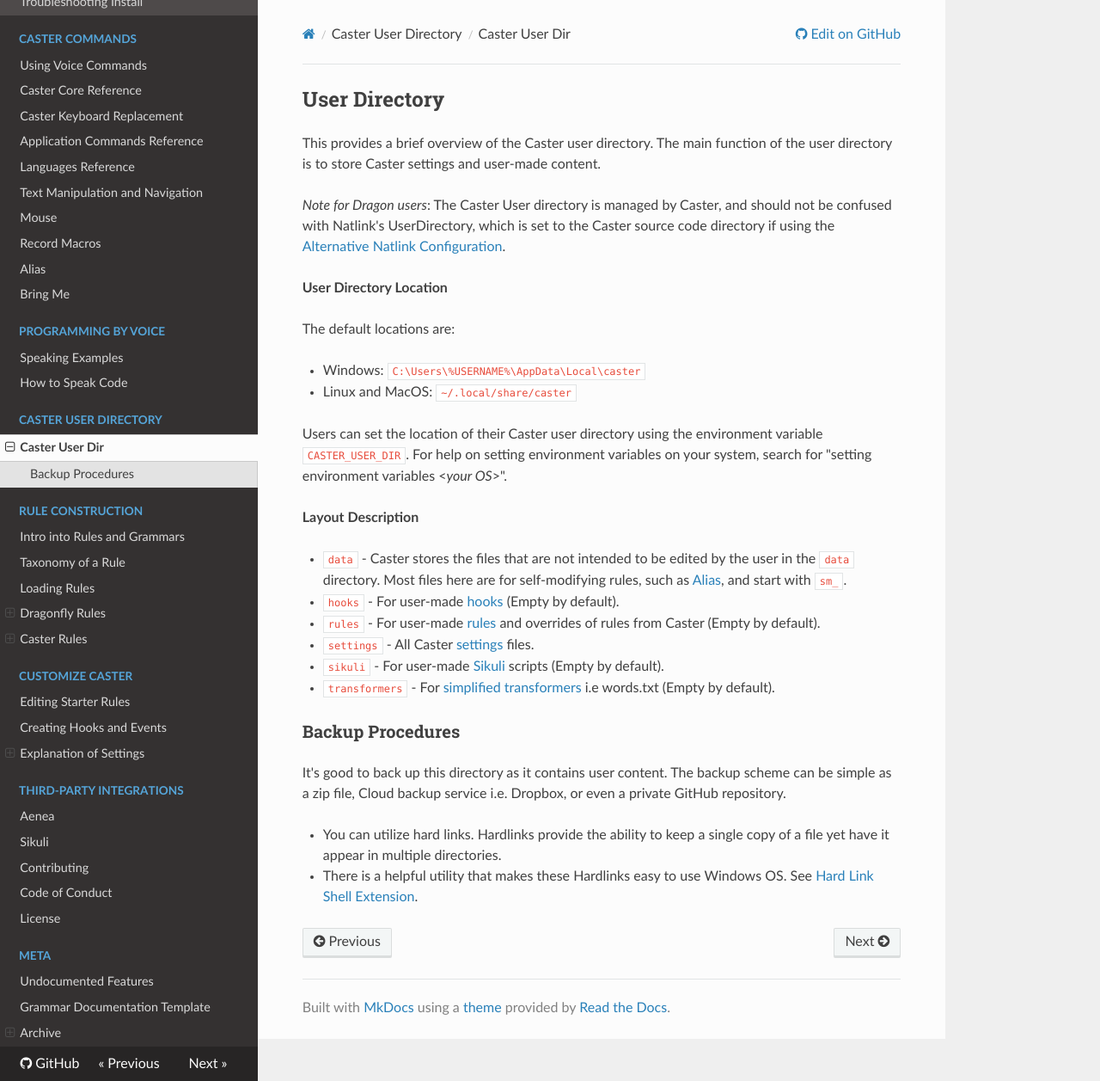
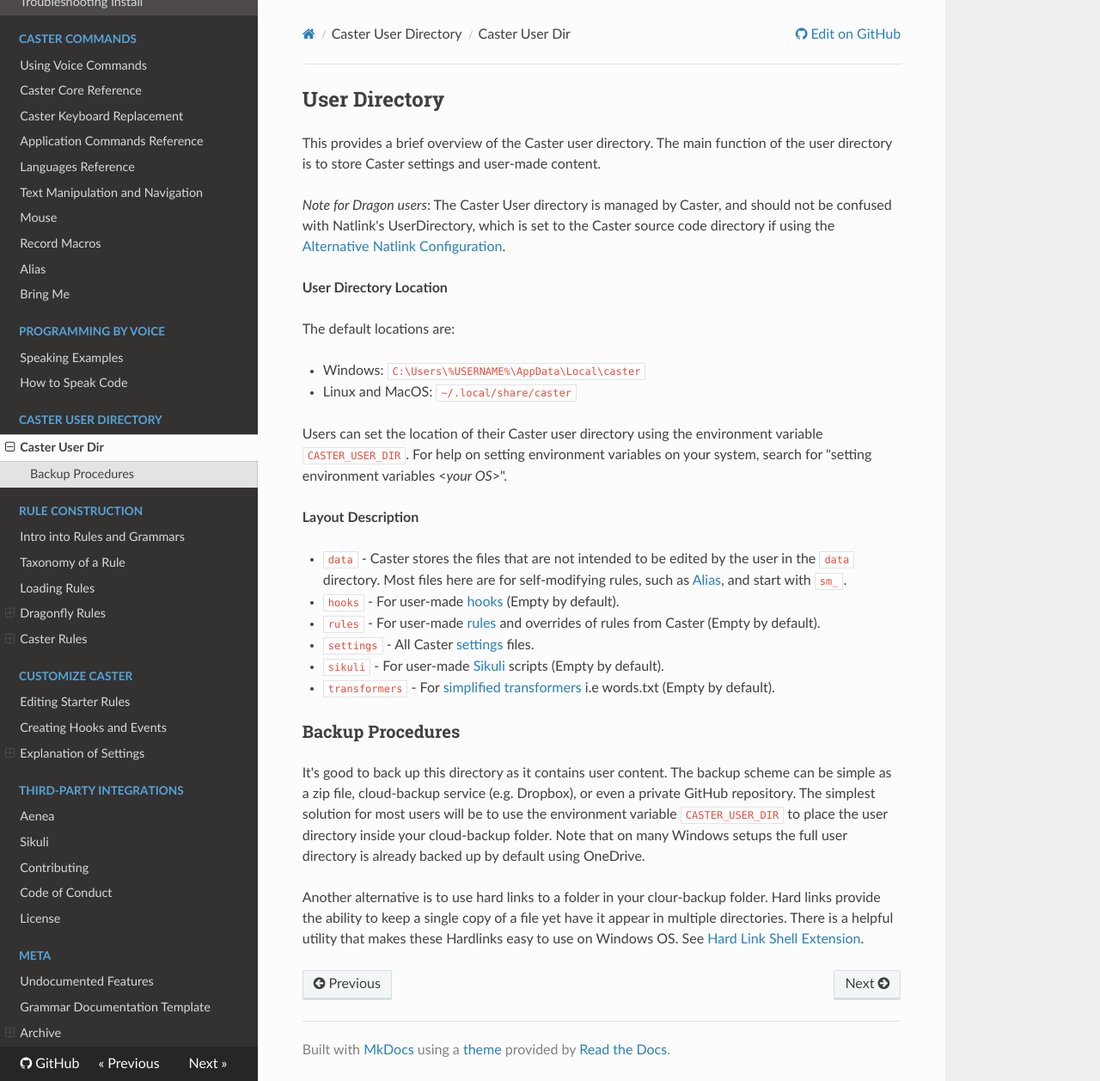
Before and after one commit to dictation-toolbox/Caster, an MkDocs documentation site: the page built from docs/readthedocs/User_Dir/Caster_User_Dir.md, in a window 1280 px wide and 1257 px high. Shown: the whole window at 86% size. Built offline with MkDocs 1.6.1, drawn with Linux system fonts in a browser that asks for light colours; nearby versions of some CDN libraries; comment, search, counter and statistics services are not loaded.

Commit message:
add docs

```diff
--- a/docs/readthedocs/User_Dir/Caster_User_Dir.md
+++ b/docs/readthedocs/User_Dir/Caster_User_Dir.md
@@ -24,7 +24,6 @@ Users can set the location of their Caster user directory using the environment
 
 ### Backup Procedures
 
-It's good to back up this directory as it contains user content. The backup scheme can be simple as a zip file, Cloud backup service i.e. Dropbox, or even a private GitHub repository.
+It's good to back up this directory as it contains user content. The backup scheme can be simple as a zip file, cloud-backup service (e.g. Dropbox), or even a private GitHub repository. The simplest solution for most users will be to use the environment variable `CASTER_USER_DIR` to place the user directory inside your cloud-backup folder. Note that on many Windows setups the full user directory is already backed up by default using OneDrive.
 
-- You can utilize hard links. Hardlinks provide the ability to keep a single copy of a file yet have it appear in multiple directories.
-  - There is a helpful utility that makes these Hardlinks easy to use Windows OS. See [Hard Link Shell Extension](https://schinagl.priv.at/nt/hardlinkshellext/linkshellextension.html).
+Another alternative is to use hard links to a folder in your clour-backup folder. Hard links provide the ability to keep a single copy of a file yet have it appear in multiple directories. There is a helpful utility that makes these Hardlinks easy to use on Windows OS. See [Hard Link Shell Extension](https://schinagl.priv.at/nt/hardlinkshellext/linkshellextension.html).
```
